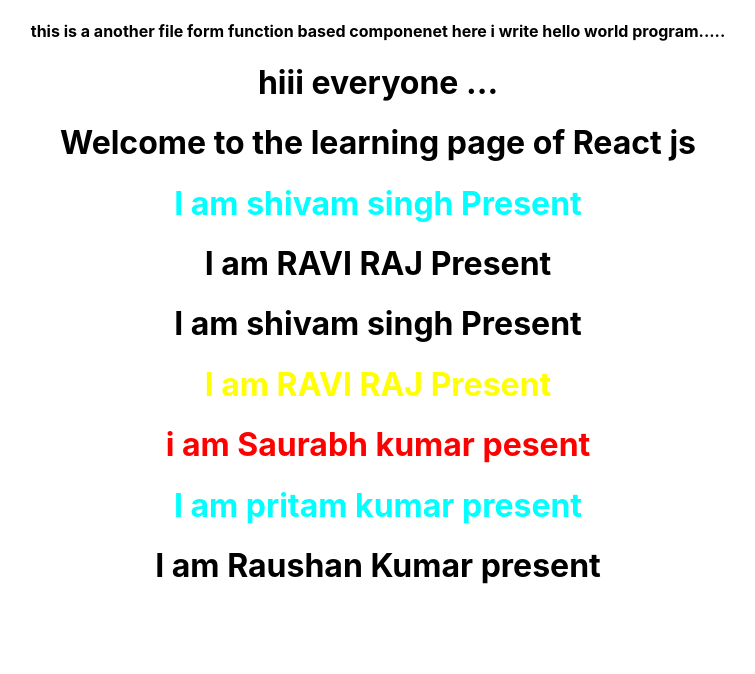
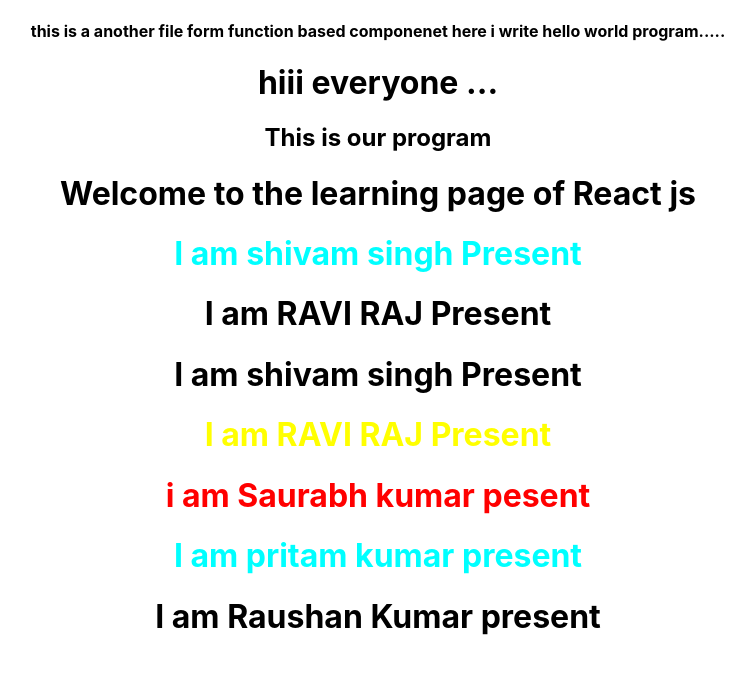
Before and after one commit to Kunwar-Abhishek-Singh/Spyder, a React (Create React App) app: page / in a window 1280 px wide. Shown: the top 674 px of the page, without its empty margins (262-1017 px from the left). Built offline with nearby package versions, Linux system fonts and the light colour scheme.

Commit message:
this is program

```diff
--- a/src/App.js
+++ b/src/App.js
@@ -1,7 +1,7 @@
 import './App.css';
 import Hello from './FunctionBasedComp/Hello';
 import Hello2 from './FunctionBasedComp/Hello2';
-import hello3 from './FunctionBasedComp/Hello3';
+import Hello3 from './FunctionBasedComp/hello3';
 
 function App() {
   return (
@@ -9,7 +9,8 @@
 
       <Hello2></Hello2>
       <Hello></Hello>
-      <hello3></hello3>
+      <Hello3></Hello3>
+
       <h1>Welcome to the learning page of React js</h1>
       <h1 className='shiva'>I am shivam singh Present</h1>
       <h1>I am RAVI RAJ Present</h1>
--- a/src/FunctionBasedComp/Hello3.js
+++ b/src/FunctionBasedComp/Hello3.js
@@ -1,11 +1,11 @@
 import React from 'react'
 
-const hello3 = () => {
+const Hello3 = () => {
   return (
     <div>
-      <h2> This is our project</h2>
+      <h2> This is our program</h2>
     </div>
   )
 }
 
-export default hello3
+export default Hello3
```
